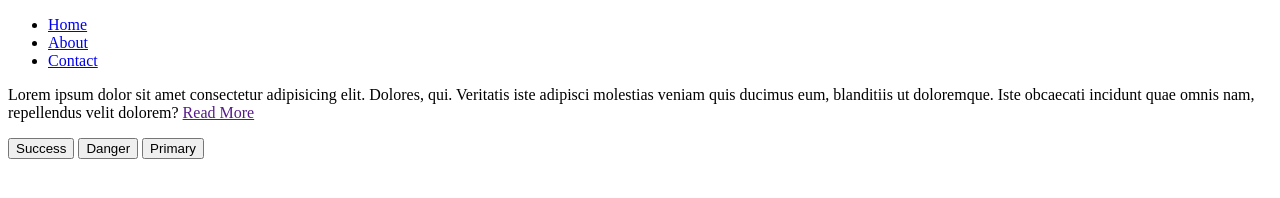
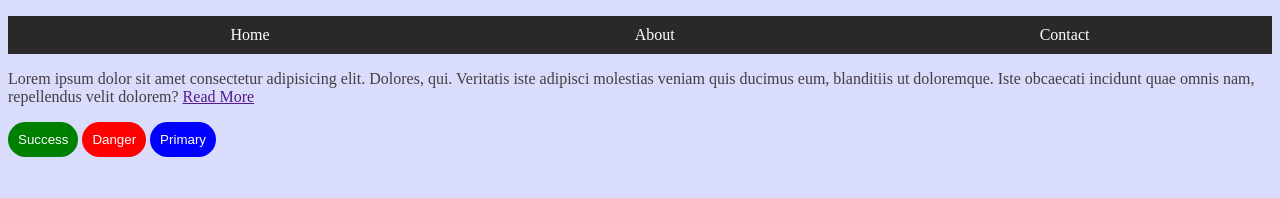
Before and after one commit to RVJVIJAY/CSSproject, a website: page sassproject/src/index.html in a window 1280 px wide. Drawn offline with Linux system fonts and the light colour scheme.

Commit message:
added nested rule and variable in sass

```diff
--- /dev/null
+++ b/sassproject/sass/_button.scss
@@ -0,0 +1,22 @@
+$primary:blue;
+$danger:red;
+$success:green;
+
+.btn{
+    padding: 10px;
+    border: none;
+    border-radius: 50px;
+    cursor: pointer;
+}
+.btn-primary{
+    color: #fff;
+    background-color: $primary;
+}
+.btn-danger{
+    background-color: $danger;
+    color: #fff;
+}
+.btn-success{
+    color: #fff;
+    background-color: $success;
+}
--- a/sassproject/sass/index.scss
+++ b/sassproject/sass/index.scss
@@ -1,3 +1,27 @@
+@import 'button';
 //variables
+$background-color:rgba(18, 36, 229, 0.155);
+$color:rgba(17, 7, 7, 0.744);
 
-$background-color:rgba(241, 153, 207, 0.9)
+body{
+    color:$color;
+    background-color:$background-color;
+}
+
+//nested Rules
+ul{
+    background-color: rgb(41, 41, 41);
+    display: flex;
+    list-style-type: none;
+    justify-content: space-around;
+
+    li{
+        padding-top: 10px;
+        padding-bottom: 10px;
+        a{
+            color: white;
+            text-decoration: none;
+        }
+
+    }
+}
--- a/sassproject/src/index.html
+++ b/sassproject/src/index.html
@@ -18,9 +18,9 @@
         <p>Lorem ipsum dolor sit amet consectetur adipisicing elit. Dolores, qui. Veritatis iste adipisci molestias veniam quis ducimus eum, blanditiis ut doloremque. Iste obcaecati incidunt quae omnis nam, repellendus velit dolorem? <a href="">Read More</a></p>
     </div>
     <div>
-        <button type="button">Success</button>
-        <button type="button">Danger</button>
-        <button type="button">Primary</button>
+        <button type="button" class="btn btn-success">Success</button>
+        <button type="button" class="btn btn-danger">Danger</button>
+        <button type="button" class="btn btn-primary">Primary</button>
     </div>
 </body>
 </html>
```
Also changed, not shown: sassproject/css/style.css, 1 other file.
